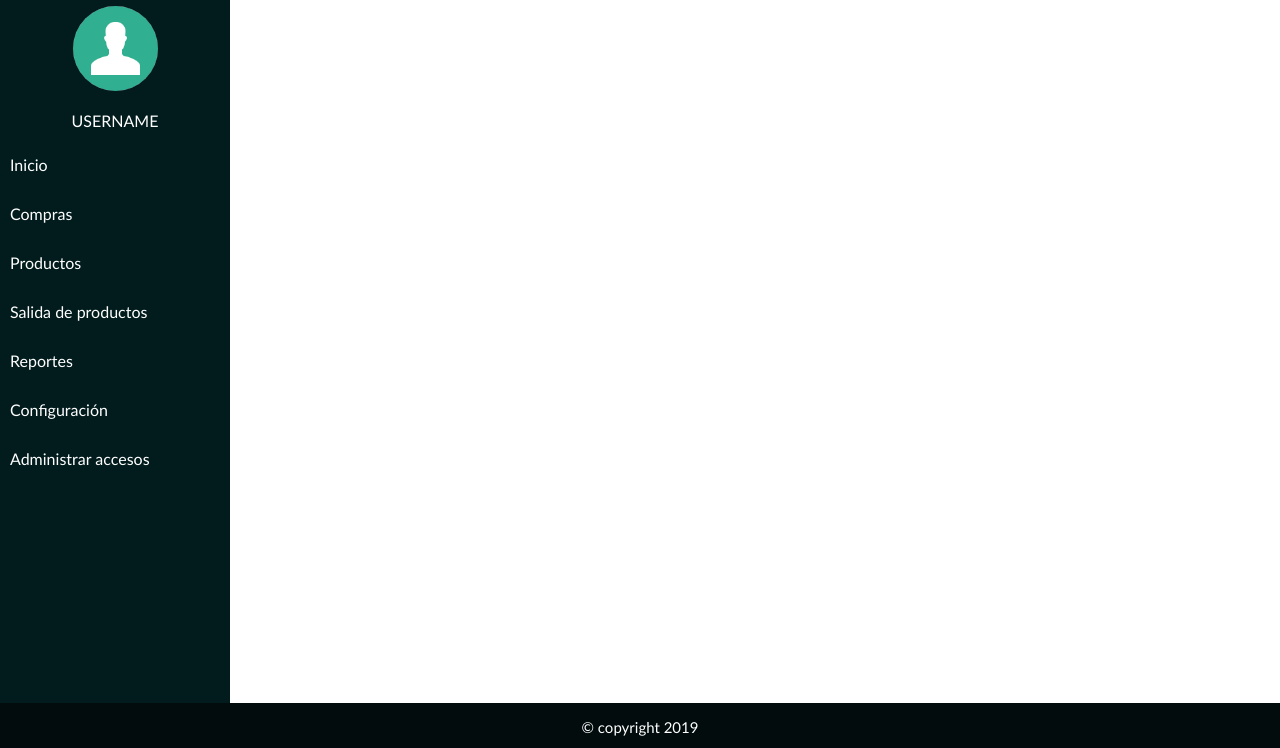
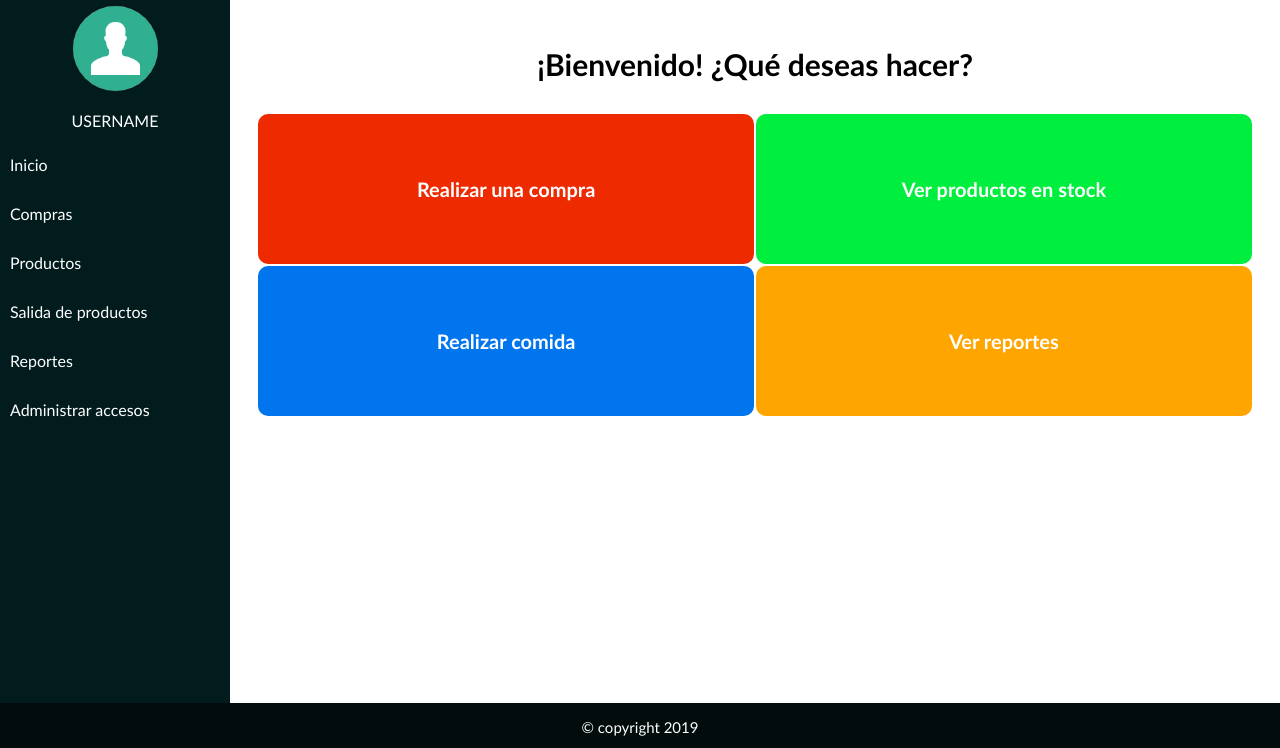
Before and after one commit to inventariovym/inventarioFVM, a website: page src/views/menu.html in a window 1280 px wide. Shown: the part 52-800 px from the top of the page. Drawn offline with nearby package versions, Linux system fonts and the light colour scheme; files that its build step writes are made by us from their sources.

Commit message:
Inicio finish

```diff
--- a/src/database.js
+++ b/src/database.js
@@ -6,7 +6,7 @@ var pool = new db({
   user: 'postgres',
   host: 'localhost',
   database: 'inventario',
-  password: '1',
+  password: '1234',
   port: 5432
 })
 
--- /dev/null
+++ b/src/public/css/menu.css
@@ -0,0 +1,35 @@
+.contenido {
+    margin-left: 230px;
+    margin-top: 0px;
+    margin-right: 0px;
+    margin-bottom: 0%;
+    height: auto;
+}
+
+h3 {
+    text-align: center;
+    font-family: 'Calibri';
+    font-size: 30px;
+    margin-top: 50px;
+    cursor: default;
+}
+
+table {
+    width: 95%;
+    margin: 0 auto;
+    font-family: 'Calibri';
+    font-size: 20px;
+}
+
+th {
+    width: 300px;
+    height: 150px;
+    cursor: pointer;
+    border-radius: 10px;
+    color: white;
+}
+
+a {
+    text-decoration: none;
+    color: white;
+}
--- a/src/views/menu.html
+++ b/src/views/menu.html
@@ -1,6 +1,25 @@
 <link rel="stylesheet" href="/css/inicio.css">
+<link rel="stylesheet" href="/css/menu.css">
 {{> cabecera}}
 {{> navegacion}}
 
+<section class="contenido">
+    <div>
+            <h3>¡Bienvenido! ¿Qué deseas hacer?</h3>
+    </div>
+    <div>
+        <table>
+            <tr>
+                <th style="background-color: #EE2A00"><a href="/navegacion/compra">Realizar una compra</a></th>
+                <th style="background-color: #00EE3E"><a href="/navegacion/producto">Ver productos en stock</a></th>
+            </tr>
+            <tr>
+                <th style="background-color: #0075EE"><a href="/navegacion/salidaProducto">Realizar comida</a></th>
+                <th style="background-color: orange"><a href="/navegacion/reportes">Ver reportes</a></th>
+            </tr>
+        </table>
+    </div>
+
+</section>
 
 {{> footer}}
--- a/src/views/partials/navegacion.html
+++ b/src/views/partials/navegacion.html
@@ -12,7 +12,6 @@
         <a class="text-sidebar" href="/navegacion/producto"><i class="fas fa-tags"></i> Productos</a>
         <a class="text-sidebar" href="/navegacion/salidaProducto"><i class="fas fa-utensils"></i> Salida de productos</a>
         <a class="text-sidebar" href="/navegacion/reportes"><i class="fas fa-signal"></i> Reportes</a>
-        <a class="text-sidebar" href="#config"><i class="fas fa-wrench"></i> Configuración</a>
         <a class="text-sidebar" href="/navegacion/users"><i class="fas fa-users"></i> Administrar accesos</a>
     </div>
 </div>
```
Also changed, not shown: src/views/inicio.html (deleted, +0 -12 lines).
